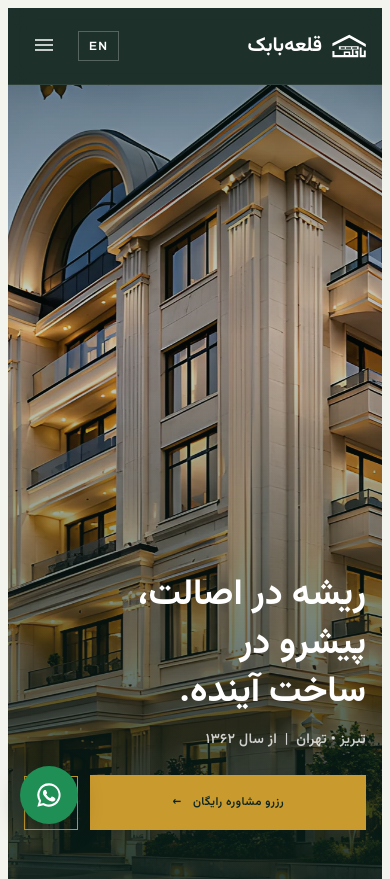
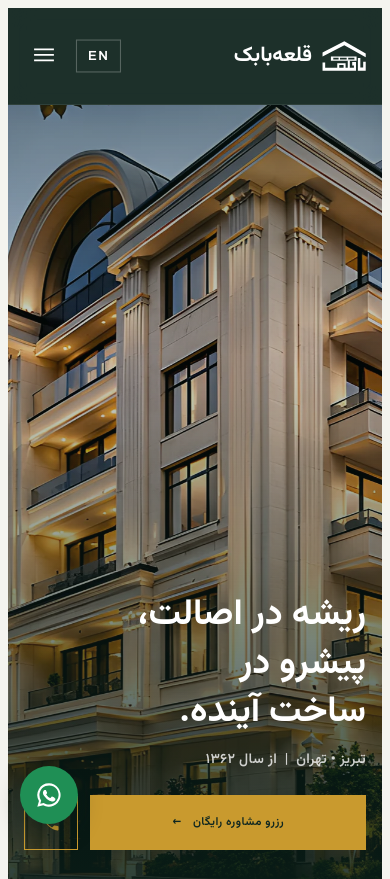
Before and after one commit to Ela369ansari/Ghalehbabak, a plain HTML site: page public/404.html in a window 390 px wide. Shown: the top 879 px of the page. Drawn offline with Linux system fonts and the light colour scheme.

Commit message:
Taller header bar
Co-Authored-By: Claude Opus 5.5 <noreply@anthropic.com>
Claude-Session: https://claude.ai/code/session_01Suw58yzKhLTrBLFnLTP4AX

```diff
--- a/public/404.html
+++ b/public/404.html
@@ -37,7 +37,7 @@
   --max:1320px;
   color-scheme:light;
 }
-html{scroll-behavior:smooth;scroll-padding-top:84px}
+html{scroll-behavior:smooth;scroll-padding-top:100px}
 @media (prefers-reduced-motion:reduce){html{scroll-behavior:auto}*{animation:none!important;transition:none!important}}
 body{background:var(--paper);color:var(--ink);font-family:var(--body);font-size:16px;line-height:1.6;-webkit-font-smoothing:antialiased}
 html[lang="fa"] body{font-family:var(--fa);line-height:1.9}
@@ -72,7 +72,7 @@ html[dir="rtl"] .btn:hover .arr{transform:scaleX(-1) translateX(4px)}
 /* Header */
 body::before{content:"";position:fixed;inset:0 0 auto;height:env(safe-area-inset-top,0px);z-index:60;background:var(--ink)}
 .hdr{position:sticky;top:env(safe-area-inset-top,0px);z-index:50;background:rgba(10,31,25,.92);backdrop-filter:blur(12px);-webkit-backdrop-filter:blur(12px);color:#fff;border-bottom:1px solid rgba(255,255,255,.08)}
-.hdr .wrap{display:flex;align-items:center;justify-content:space-between;gap:24px;height:76px}
+.hdr .wrap{display:flex;align-items:center;justify-content:space-between;gap:24px;height:88px}
 .brand{display:flex;align-items:center;gap:14px;text-decoration:none;min-width:0}
 .brand svg{flex:none}
 .brand-txt{display:flex;flex-direction:column;line-height:1.1;min-width:0}
@@ -454,6 +454,11 @@ html[lang="fa"] .ft h5{font-family:var(--fa);letter-spacing:0;font-size:13px}
  .brand-sub{display:none}.brand-name{font-size:15px;letter-spacing:.08em}.brand svg{width:34px;height:34px}
  .lang{padding:8px 10px}
  .hdr-call{display:none!important}
+ .hdr .wrap{height:96px}
+ .brand svg{width:44px;height:44px}
+ html[lang="fa"] .brand-name{font-size:21px}
+ .brand-name{font-size:16px}
+ .lang,.menu-btn{transform:scale(1.1)}
  .svc .tags{display:none}
  .brand{gap:10px}.brand-name{font-size:14px;letter-spacing:.05em}
  .hero-ctas .btn-solid{letter-spacing:.04em!important;font-size:11.5px!important;padding-inline:14px;white-space:nowrap}
```
Also changed, not shown: public/en.html (+7 -2 lines), public/index.html (+7 -2 lines).
